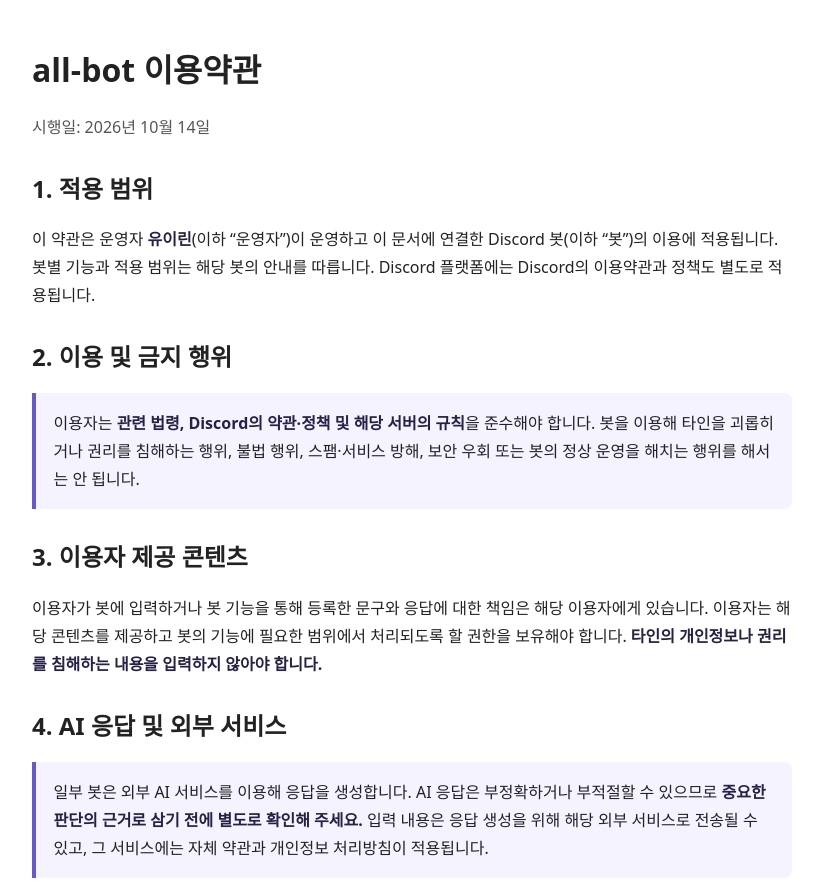
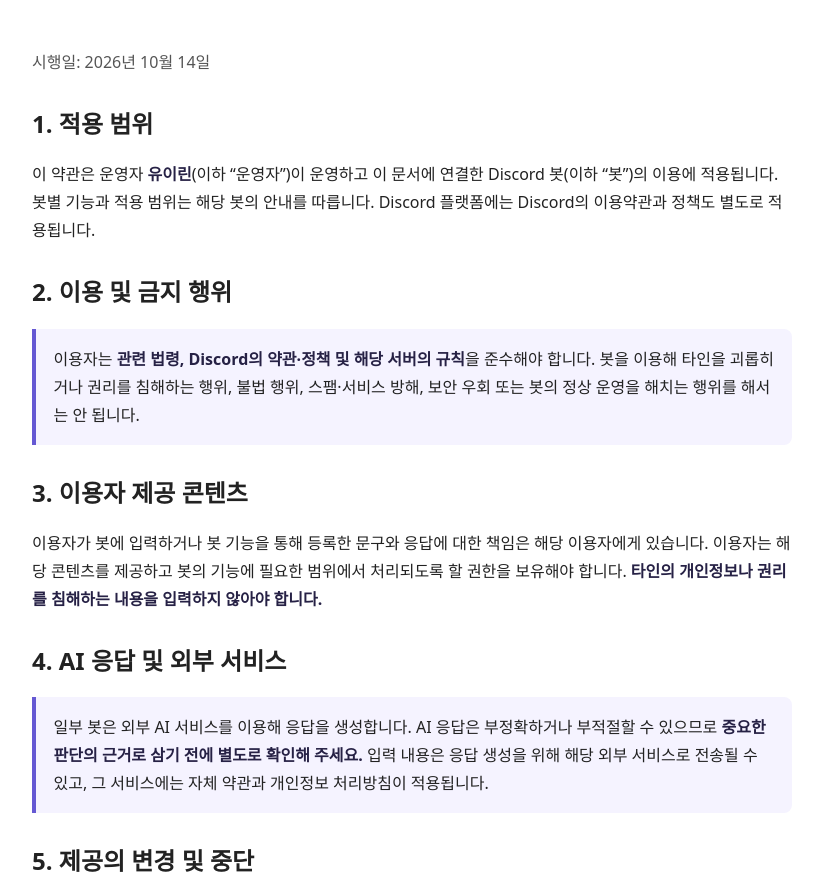
Before and after one commit to hA2Rin/irinibot, a website: page site/all-bot-terms-of-service/index.html in a window 1280 px wide. Shown: the top 881 px of the page, without its empty margins (228-1048 px from the left). Drawn offline with Linux system fonts and the light colour scheme.

Commit message:
Rename policy headings to bot terms
Removed titles from the HTML document.

```diff
--- a/site/all-bot-terms-of-service/index.html
+++ b/site/all-bot-terms-of-service/index.html
@@ -4,7 +4,7 @@
   <meta charset="utf-8">
   <meta name="viewport" content="width=device-width, initial-scale=1">
   <meta name="description" content="유이린이 운영하는 Discord 봇의 공통 이용약관입니다.">
-  <title>all-bot 이용약관</title>
+  <title></title>
   <style>
     body { max-width: 760px; margin: 3rem auto; padding: 0 1.25rem; color: #222; font: 1rem/1.75 system-ui, sans-serif; }
     h1, h2 { line-height: 1.35; }
@@ -16,7 +16,7 @@
 </head>
 <body>
   <main>
-    <h1>all-bot 이용약관</h1>
+    <h1></h1>
     <p class="updated">시행일: 2026년 10월 14일</p>
 
     <h2>1. 적용 범위</h2>
```
